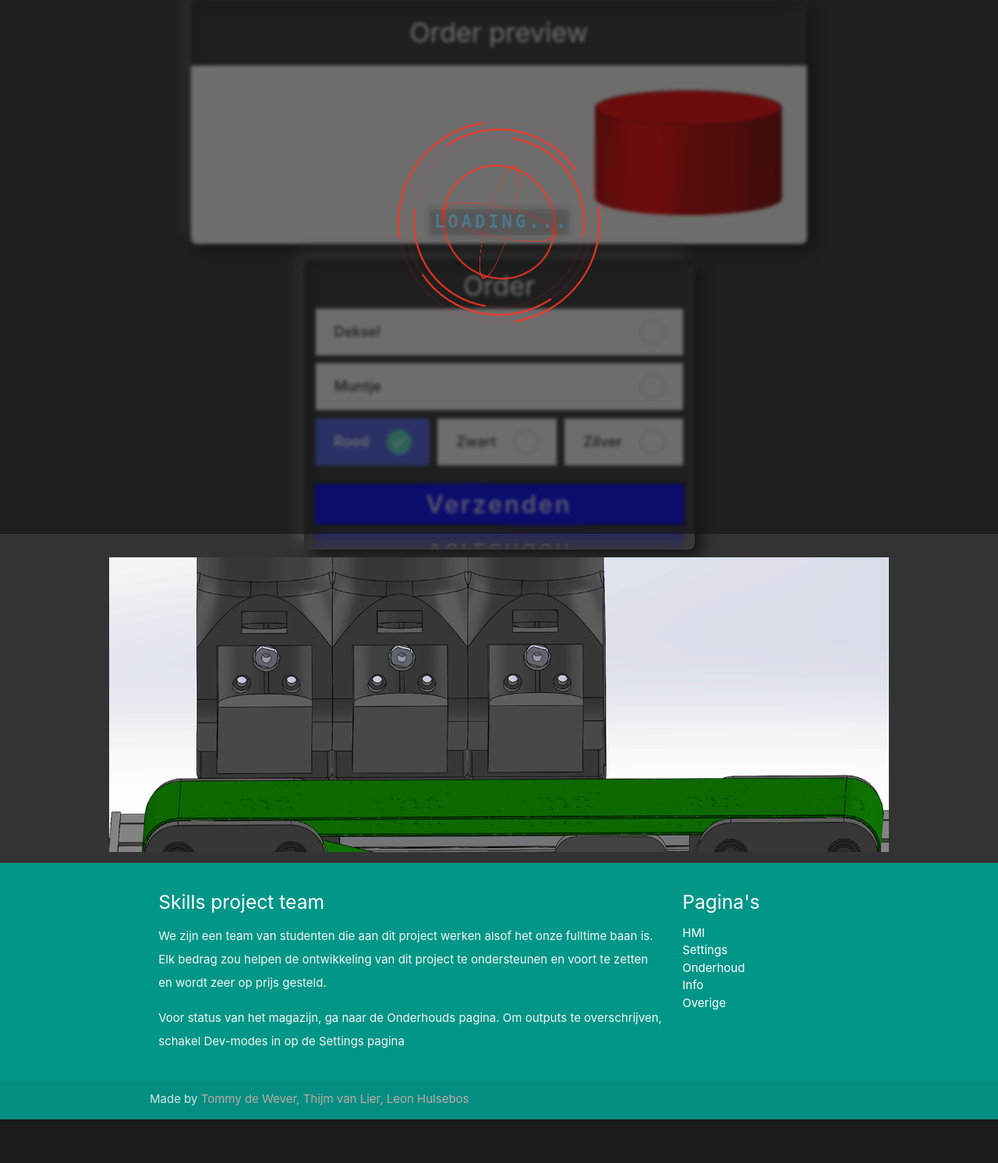
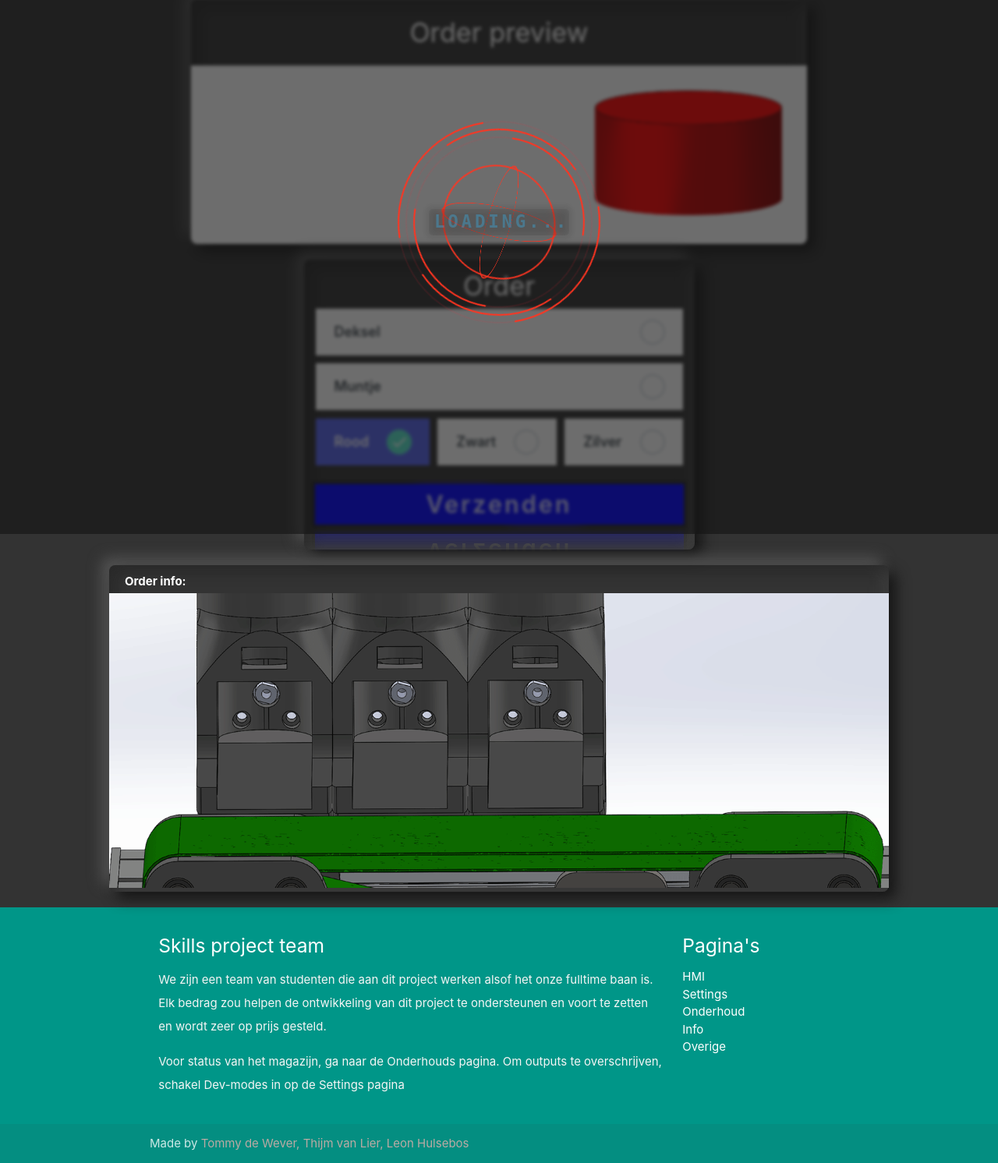
Before and after one commit to Tommydw/Skills_magazijn-Summa_College, a Flask app: template skills/HMI/Templates/hmi.html in a window 1280 px wide. Shown: the part 115-1607 px from the top of the page at 78% size. Before the commit the page ends 1551 px from the top, so only its background shows below. Run offline with Flask 2, Linux system fonts and the light colour scheme; the template is opened without the code that fills it, so the values that code supplies are empty; some libraries are stand-ins or nearby versions.

Commit message:
Add order info by status

```diff
--- a/skills/HMI/Templates/hmi.html
+++ b/skills/HMI/Templates/hmi.html
@@ -55,7 +55,11 @@
                 </div>
             </form>
         </div>
-        <div class="statusBox">
+        <div class="statusBox hmicard">
+            <div class="orderInfo">
+                <b>Order info:</b>
+                <p id='orderInfo'></p>
+            </div>
             <div class="statusWindow">
                 <div style="display: inline-flex;">
                     <img id="statusSystem" width="1440">
--- a/skills/static/css/HMI.css
+++ b/skills/static/css/HMI.css
@@ -318,13 +318,16 @@
     /* padding: 20px 40px; */
     position: relative;
     width: 100%;
+    max-width: 1000px;
     height: fit-content;
-    overflow: hidden;
     display: inline-flex;
     justify-content: center;
+    flex-direction: column;
 }
 
 .statusBox .statusWindow{
+    width: fit-content;
+    overflow: hidden;
     max-width: 1440px;
     /* margin: 20px 40px; */
 }
@@ -334,6 +337,21 @@
     left: 1234px;
     bottom: 96px;
     z-index: 1;
+}
+.orderInfo{
+    display: inline-flex;
+    align-items: center;
+    width: max-content;
+    padding: 10px 20px;
+    padding-bottom: 7px;
+    margin-bottom: -3px;
+}
+.orderInfo b{
+    padding-right: 5px;
+}
+.orderInfo p{
+    margin: 0;
+    padding: 0;
 }
 
 @keyframes blokje1 {
--- a/skills/static/js/HMI/HMI-controls.js
+++ b/skills/static/js/HMI/HMI-controls.js
@@ -4,17 +4,22 @@ function updateDisplay(){
         document.getElementById('statusSystem').src = statusMagazijn[1].src;
         document.getElementById('blokie').src = blokje[0].src;
         document.getElementById('blokie').style.animation = 'blokje1 2s ease-out infinite';
+        document.getElementById('orderInfo').textContent = 'Kleur: rood';
     }
     else if (Jdata.state.order.kleur == "zwart"){
         document.getElementById('statusSystem').src = statusMagazijn[2].src;
         document.getElementById('blokie').src = blokje[1].src;
         document.getElementById('blokie').style.animation = 'blokje2 2.5s ease-out infinite';
+        document.getElementById('orderInfo').textContent = 'Kleur: zwart';
     }
     else if (Jdata.state.order.kleur == "zilver"){
         document.getElementById('statusSystem').src = statusMagazijn[3].src;
         document.getElementById('blokie').src = blokje[2].src;
         document.getElementById('blokie').style.animation = 'blokje3 3s ease-out infinite';
+        document.getElementById('orderInfo').textContent = 'Kleur: zilver';
     }
+    if (Jdata.state.order.muntje) document.getElementById('orderInfo').textContent = document.getElementById('orderInfo').textContent + ", met muntje";
+    if (Jdata.state.order.deksel) document.getElementById('orderInfo').textContent = document.getElementById('orderInfo').textContent + ", met deksel";
 }
 function updateBlokje(){
     if (document.getElementById('Rood').checked) document.getElementById('hetBlokje').src = blokje[0].src;
--- a/skills/static/js/HMI/HMI-main.js
+++ b/skills/static/js/HMI/HMI-main.js
@@ -123,6 +123,13 @@ socket.on('data', function(data){
             updateDisplay();
             if (Jdata.state.error) buttonEnable = false;
             else buttonEnable = !Jdata.state.order.orderActive; // maak de verzend button actief als er geen order is, en niet actief als er een order al geplaatst is
+
+            if (!Jdata.state.order.orderActive){
+                document.getElementById('statusSystem').src = statusMagazijn[0].src;
+                document.getElementById('blokie').style.animation = '';
+                document.getElementById('blokie').src = blokje[5].src;
+                document.getElementById('orderInfo').textContent = '';
+            }
             // verberg loading
             $('#loading').hide();
             // aantal active users weergeven.
@@ -185,9 +192,6 @@ setInterval(()=> {
                 document.querySelector('#sendButton').style.setProperty('--clr', oldSendButtonCLR);
                 document.querySelector('#sendButton').style.setProperty('--fgc', oldSendButtonFGC);
                 document.querySelector('#sendButtonText').text = oldSendButtonText;
-                document.getElementById('statusSystem').src = statusMagazijn[0].src;
-                document.getElementById('blokie').style.animation = '';
-                document.getElementById('blokie').src = blokje[5].src
             }
             else
             {
```
